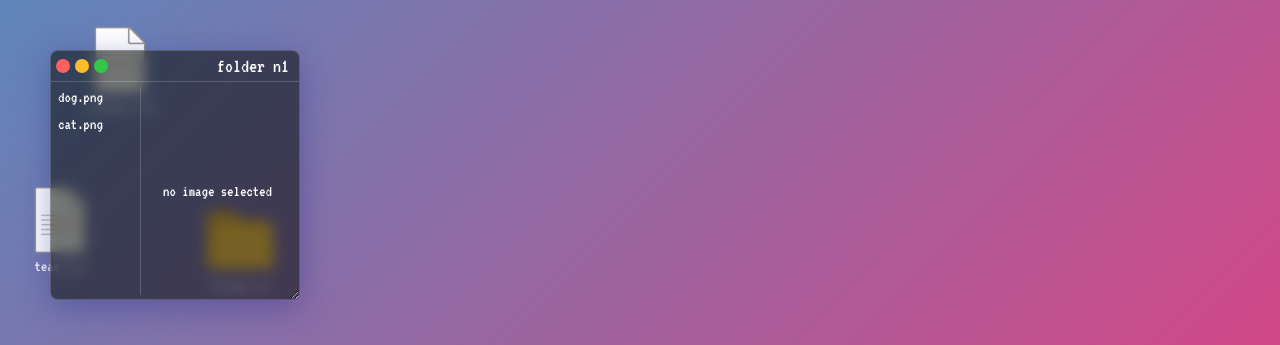
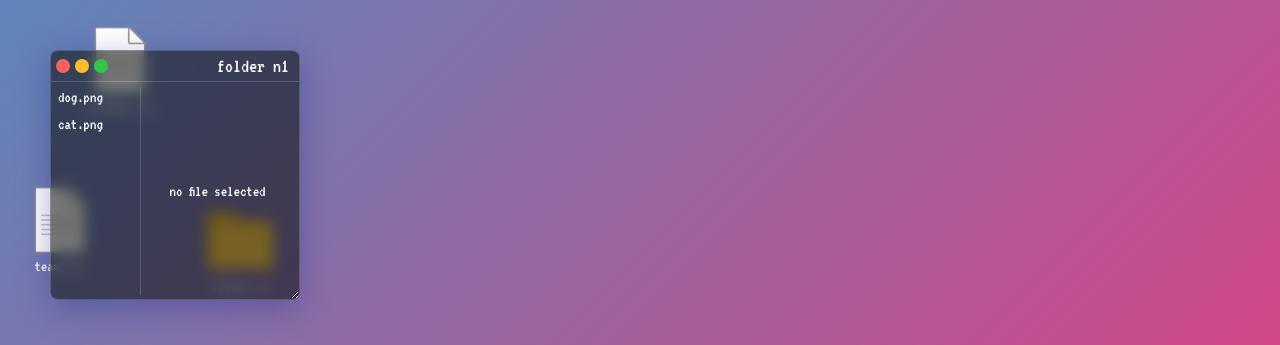
Before and after one commit to fennyflop/spiderweb-simulator, a Next.js app: page / in a window 1280 px wide. Shown: the top 345 px of the page. Built offline with nearby package versions, Linux system fonts and the light colour scheme.

Commit message:
folders now support all html children

```diff
--- a/applications/folder/folder.module.css
+++ b/applications/folder/folder.module.css
@@ -39,23 +39,10 @@
 }
 .container {
     display: flex;
+    flex-direction: column;
     justify-content: center;
     align-items: center;
     height: 100%;
     width: 100%;
     /* max-width: 85%; */
 }
-.image {
-    height: auto;
-    max-width: 90%;
-    max-height: 90%;
-    /* background-repeat: no-repeat; */
-    z-index: 100;
-    background-size: contain;
-    margin-right: auto;
-    margin-left: auto;
-    background-position: left;
-
-    position: relative;
-    left: 4px;
-}
--- a/applications/folder/folder.tsx
+++ b/applications/folder/folder.tsx
@@ -1,19 +1,20 @@
 import { FC, useCallback, useEffect, useState } from 'react';
-import { IFolderItems, TFolderItem } from '../../utils/misc';
+import { IFolderItems } from '../../utils/misc';
 import styles from './folder.module.css';
 
 interface IFolder {
     update: any;
-    item: TFolderItem;
-    items: IFolderItems;
-
+    field: string;
+    items: any;
 }
 
-const Folder: FC<IFolder> = ({item, items, update}) => {
+const Folder: FC<IFolder> = ({field, items, update}) => {
 
-    const setItem = (updatedItem: TFolderItem) => {
-        update('folder', 'children', <Folder items={items} update={update} item={updatedItem} />);
+    const setItem = (updatedItem: string) => {
+        update('folder', 'children', <Folder items={items} update={update} field={updatedItem} />);
     }
+
+    console.log(items[field]?.children);
 
     return (
         <>
@@ -21,12 +22,13 @@ const Folder: FC<IFolder> = ({item, items, update}) => {
                 {
                     Object.keys(items).map((key: any, i) => {
                         const {name} = items[key];
-return <li className={`${styles.element} ${item === items[key] && styles.selected}`} key={i} onClick={() => setItem(items[key])}>{name}</li>
+return <li className={`${styles.element} ${items[field] === items[key] && styles.selected}`} key={i} onClick={() => setItem(key)}>{name}</li>
                     })
                 }
             </ul>
             <div className={styles.container}>
-                {item?.image ? <img className={styles.image} alt={item?.name} src={item.image} /> : <p>no image selected</p>}
+                {items[field]?.children}
+                {!items[field] && <p>no file selected</p>}
             </div>
         </>
     )
--- /dev/null
+++ b/components/scalable-image/scalable-image.module.css
@@ -0,0 +1,14 @@
+.image {
+    height: auto;
+    max-width: 90%;
+    max-height: 90%;
+    /* background-repeat: no-repeat; */
+    z-index: 100;
+    background-size: contain;
+    margin-right: auto;
+    margin-left: auto;
+    background-position: left;
+
+    position: relative;
+    left: 4px;
+}
--- /dev/null
+++ b/components/scalable-image/scalable-image.tsx
@@ -0,0 +1,13 @@
+import { FC } from 'react';
+import styles from './scalable-image.module.css';
+
+interface IScalableImage {
+    src: string;
+    alt: string;
+}
+
+const ScalableImage: FC<IScalableImage> = ({src, alt}) => {
+    return <img className={styles.image} alt={alt} src={src} />
+};
+
+export default ScalableImage
--- a/pages/index.tsx
+++ b/pages/index.tsx
@@ -7,11 +7,12 @@ import Team from '../applications/team/team';
 import Application from '../components/application/application';
 import { CustomDragLayer } from '../components/custom-drag-layer/custom-drag-layer';
 import Icon from '../components/icon/icon';
+import ScalableImage from '../components/scalable-image/scalable-image';
 import {IApplications, IFolderItems, IIcons, stringify, TFolderItem} from '../utils/misc';
 
 import styles from './index.module.css';
-
-const folderTest: IFolderItems = {dog: {name: 'dog.png', image: 'https://post.medicalnewstoday.com/wp-content/uploads/sites/3/2020/02/322868_1100-800x825.jpg'}, cat: {name: 'cat.png', image: 'https://upload.wikimedia.org/wikipedia/commons/thumb/4/4d/Cat_November_2010-1a.jpg/1200px-Cat_November_2010-1a.jpg'}};
+// image: 'https://post.medicalnewstoday.com/wp-content/uploads/sites/3/2020/02/322868_1100-800x825.jpg'
+const folderTest = {dog: {name: 'dog.png', children: <ScalableImage src={'https://post.medicalnewstoday.com/wp-content/uploads/sites/3/2020/02/322868_1100-800x825.jpg'} alt={'dog'} />}, cat: {name: 'cat.png', children: <ScalableImage src={'https://upload.wikimedia.org/wikipedia/commons/thumb/4/4d/Cat_November_2010-1a.jpg/1200px-Cat_November_2010-1a.jpg'} alt={'cat'} />}};
 
 const Homescreen: NextPage = () => {
 
@@ -33,7 +34,7 @@ const Homescreen: NextPage = () => {
   const [applications, setApplications] = useState<IApplications>({
     team: {name: "team", applicationName: "team.txt", index: 1, width: 250, height: 250, top: 50, left: 50, isOpen: false, isZoomed: false, children: <Team />},
     roadmap: {name: "roadmap", applicationName: "roadmap.txt", index: 0, width: 250, height: 250, top: 50, left: 50, isOpen: false, isZoomed: false, children: <Roadmap />},
-    folder: {name: "folder", applicationName: "folder n1", style: {'display': 'flex'}, index: 2, width: 250, height: 250, top: 50, left: 50, isOpen: true, isZoomed: false, children: <Folder item={{name: '', image: ''}} items={folderTest} update={updateApplication} />}
+    folder: {name: "folder", applicationName: "folder n1", style: {'display': 'flex'}, index: 2, width: 250, height: 250, top: 50, left: 50, isOpen: true, isZoomed: false, children: <Folder field={''} items={folderTest} update={updateApplication} />}
   })
 
   const move = useCallback((type: "app" | "icon", name: "team" | "roadmap", left: number, top: number, data?: any) => {
```
